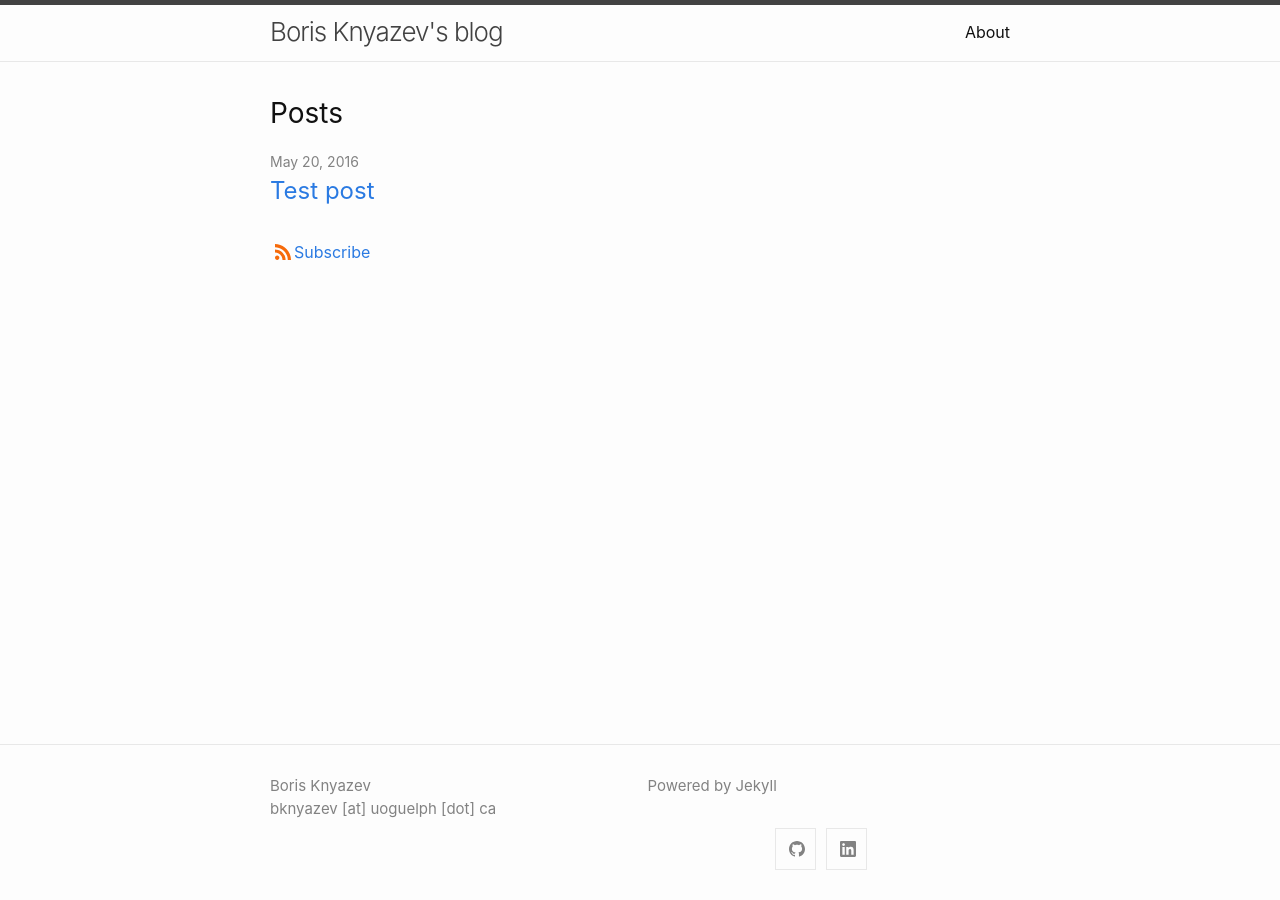
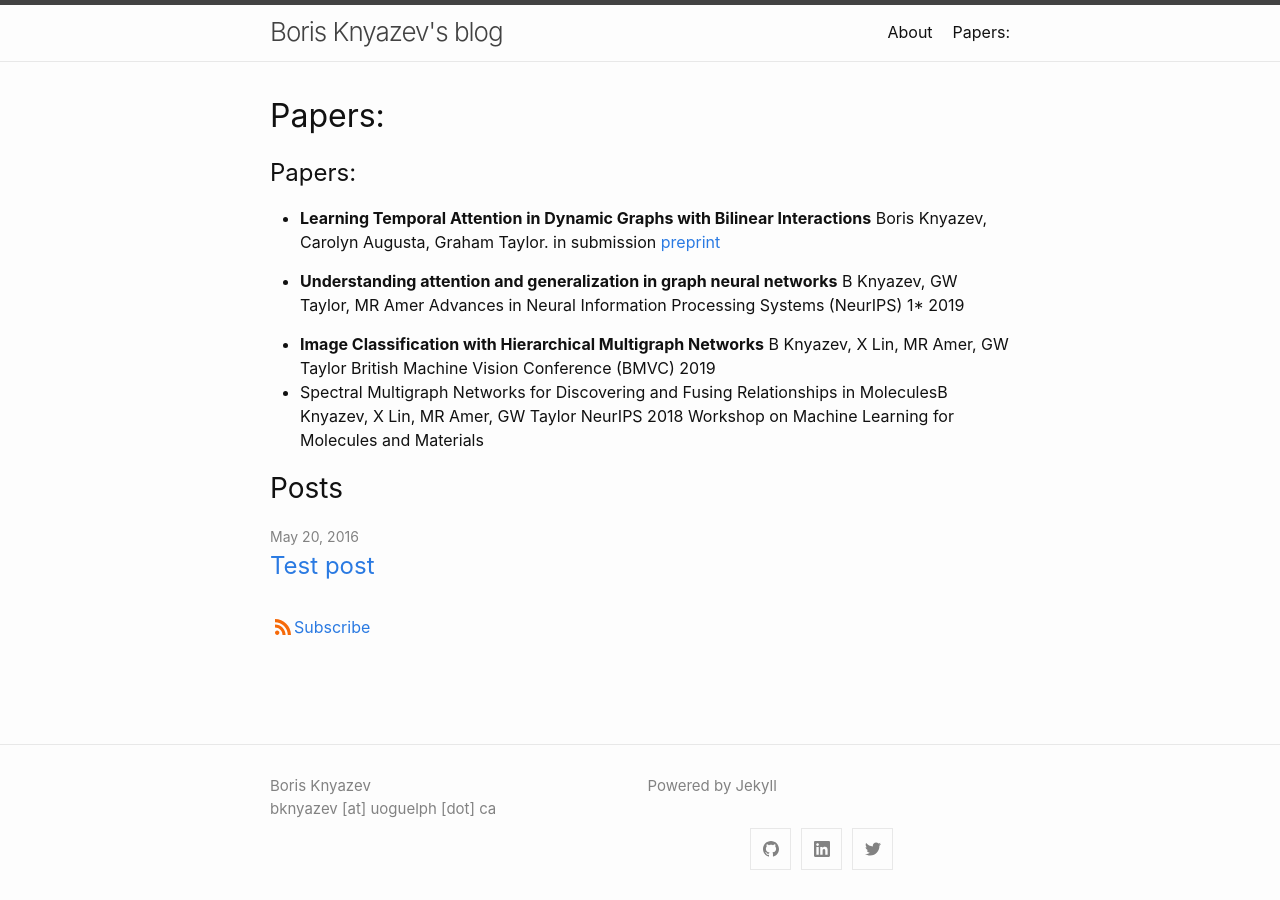
Before and after one commit to bknyaz/bknyaz.github.io, a Jekyll site: the page built from index.md, in a window 1280 px wide. Built offline with Jekyll 4.4.1, drawn with Linux system fonts in a browser that asks for light colours; our own code applies the rules of GitHub Pages for plain Markdown files.

Commit message:
update papers

```diff
--- a/_config.yml
+++ b/_config.yml
@@ -16,7 +16,7 @@ minima:
 
   # generate social links in footer
   social_links:
-    #twitter: jekyllrb
+    twitter: BorisAKnyazev
     github:  bknyaz
     # rss: rss
     # dribbble: jekyll
--- a/index.md
+++ b/index.md
@@ -7,3 +7,20 @@
 #
 layout: home
 ---
+
+## Papers:
+
+- **Learning Temporal Attention in Dynamic Graphs with Bilinear Interactions**
+  Boris Knyazev, Carolyn Augusta, Graham Taylor.
+  in submission [preprint](https://arxiv.org/abs/1909.10367)
+
+- **Understanding attention and generalization in graph neural networks**
+B Knyazev, GW Taylor, MR Amer
+Advances in Neural Information Processing Systems (NeurIPS)	1*	2019
+
+
+- **Image Classification with Hierarchical Multigraph Networks**
+B Knyazev, X Lin, MR Amer, GW Taylor
+British Machine Vision Conference (BMVC)		2019
+- Spectral Multigraph Networks for Discovering and Fusing Relationships in MoleculesB Knyazev, X Lin, MR Amer, GW Taylor
+NeurIPS 2018 Workshop on Machine Learning for Molecules and Materials
```
